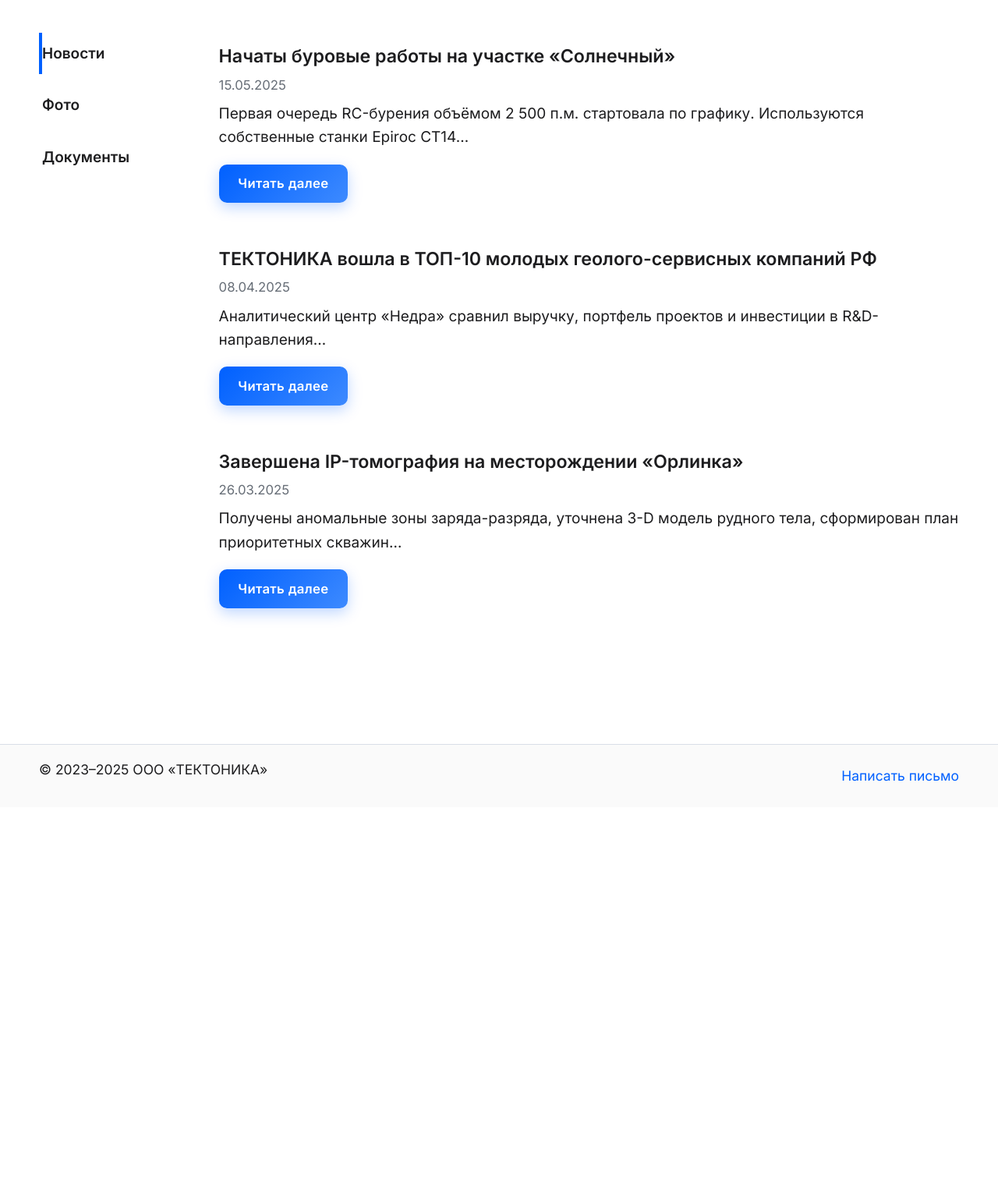
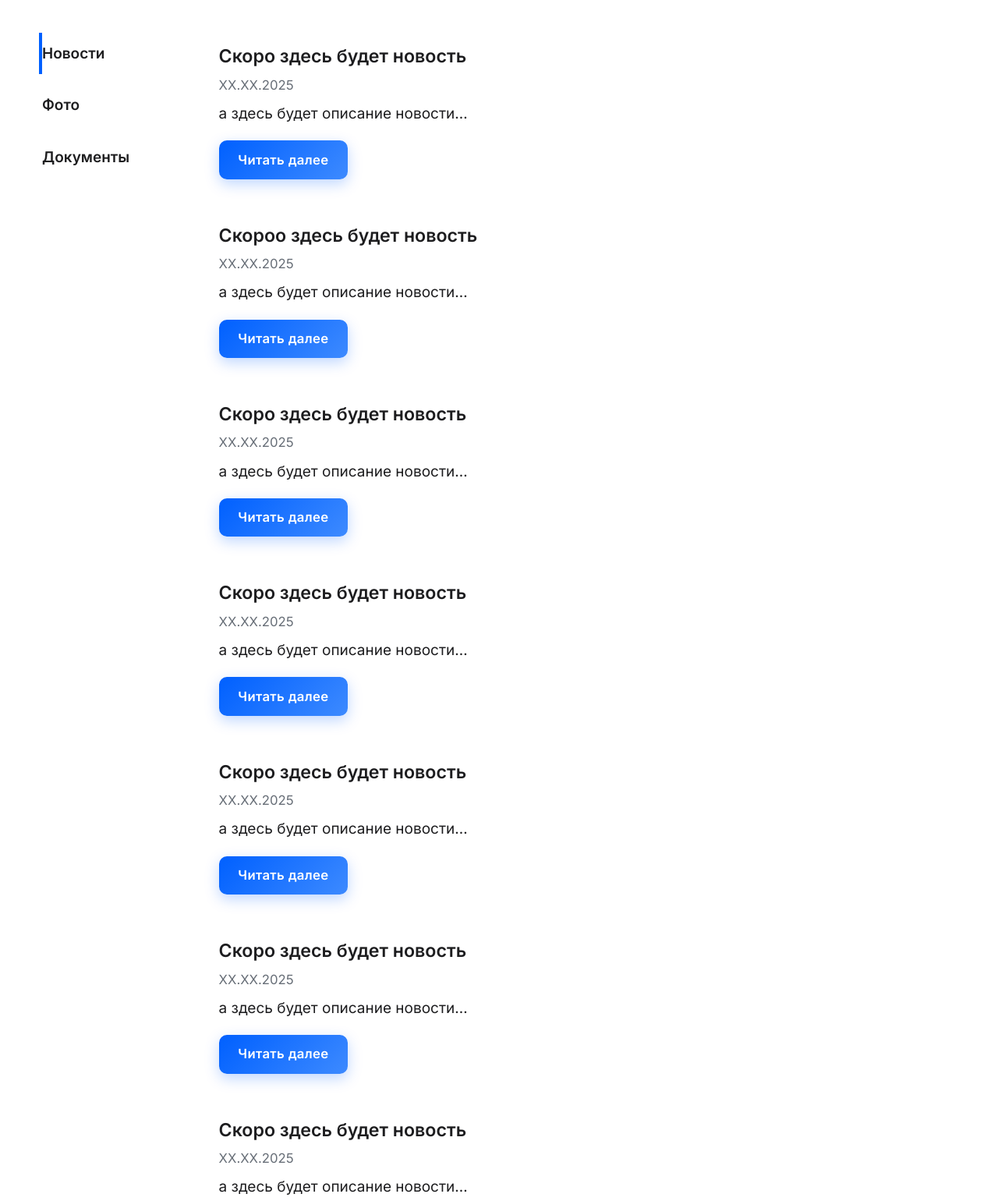
Before and after one commit to richmanstudio/tektonikaa, a plain HTML site: page media.html in a window 1280 px wide. Shown: the part 140-1680 px from the top of the page at 78% size. Before the commit the page ends 1175 px from the top, so only its background shows below. Drawn offline with Linux system fonts and the light colour scheme.

Commit message:
supadupaupdate

```diff
--- a/media.html
+++ b/media.html
@@ -63,26 +63,51 @@
           <div class="cards-grid">
 
             <article class="card reveal">
-              <h3>Начаты буровые работы на участке «Солнечный»</h3>
-              <time datetime="2025-05-15">15.05.2025</time>
-              <p>Первая очередь RC-бурения объёмом 2 500 п.м. стартовала по графику.
-                 Используются собственные станки Epiroc&nbsp;CT14…</p>
+              <h3>Скоро здесь будет новость</h3>
+              <time datetime="2025-xx-xx">XX.XX.2025</time>
+              <p>а здесь будет описание новости…</p>
               <a href="#" class="btn mini">Читать далее</a>
             </article>
 
             <article class="card reveal">
-              <h3>ТЕКТОНИКА вошла в ТОП-10 молодых геолого-сервисных компаний РФ</h3>
-              <time datetime="2025-04-08">08.04.2025</time>
-              <p>Аналитический центр «Недра» сравнил выручку, портфель проектов
-                 и инвестиции в R&amp;D-направления…</p>
+              <h3>Скороо здесь будет новость</h3>
+              <time datetime="2025-xx-xx">XX.XX.2025</time>
+              <p>а здесь будет описание новости…</p>
               <a href="#" class="btn mini">Читать далее</a>
             </article>
 
             <article class="card reveal">
-              <h3>Завершена IP-томография на месторождении «Орлинка»</h3>
-              <time datetime="2025-03-26">26.03.2025</time>
-              <p>Получены аномальные зоны заряда-разряда, уточнена 3-D модель
-                 рудного тела, сформирован план приоритетных скважин…</p>
+              <h3>Скоро здесь будет новость</h3>
+              <time datetime="2025-xx-xx">XX.XX.2025</time>
+              <p>а здесь будет описание  новости…</p>
+              <a href="#" class="btn mini">Читать далее</a>
+            </article>
+
+            <article class="card reveal">
+              <h3>Скоро здесь будет новость</h3>
+              <time datetime="2025-xx-xx">XX.XX.2025</time>
+              <p>а здесь будет описание  новости…</p>
+              <a href="#" class="btn mini">Читать далее</a>
+            </article>
+
+            <article class="card reveal">
+              <h3>Скоро здесь будет новость</h3>
+              <time datetime="2025-xx-xx">XX.XX.2025</time>
+              <p>а здесь будет описание  новости…</p>
+              <a href="#" class="btn mini">Читать далее</a>
+            </article>
+
+            <article class="card reveal">
+              <h3>Скоро здесь будет новость</h3>
+              <time datetime="2025-xx-xx">XX.XX.2025</time>
+              <p>а здесь будет описание  новости…</p>
+              <a href="#" class="btn mini">Читать далее</a>
+            </article>
+
+            <article class="card reveal">
+              <h3>Скоро здесь будет новость</h3>
+              <time datetime="2025-xx-xx">XX.XX.2025</time>
+              <p>а здесь будет описание  новости…</p>
               <a href="#" class="btn mini">Читать далее</a>
             </article>
 
@@ -164,13 +189,13 @@
             <thead><tr><th>Документ</th><th>Дата</th><th></th></tr></thead>
             <tbody>
               <tr>
-                <td>Презентация IP-томографии «Орлинка»</td>
-                <td>26.03.2025</td>
+                <td>Здесь будет Документ</td>
+                <td>xx.xx.2025</td>
                 <td><a class="btn mini" href="media/docs/ip_tomo_orlinka.pdf" target="_blank">Скачать</a></td>
               </tr>
               <tr>
-                <td>Каталог услуг ТЕКТОНИКА — 2025</td>
-                <td>01.02.2025</td>
+                <td>Здеесь будет Документ</td>
+                <td>xx.xx.2025</td>
                 <td><a class="btn mini" href="media/docs/services_2025.pdf" target="_blank">Скачать</a></td>
               </tr>
             </tbody>
```
